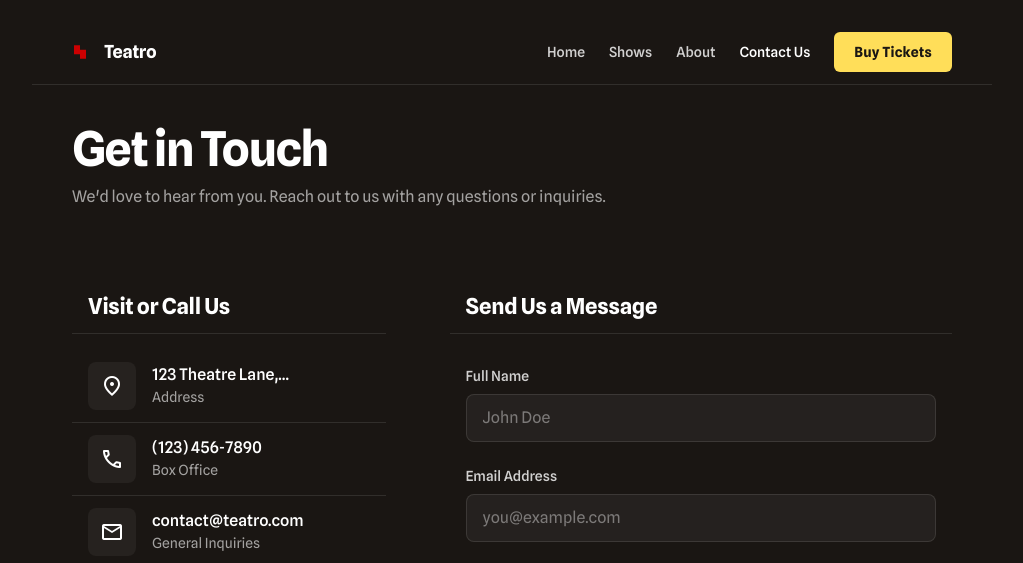
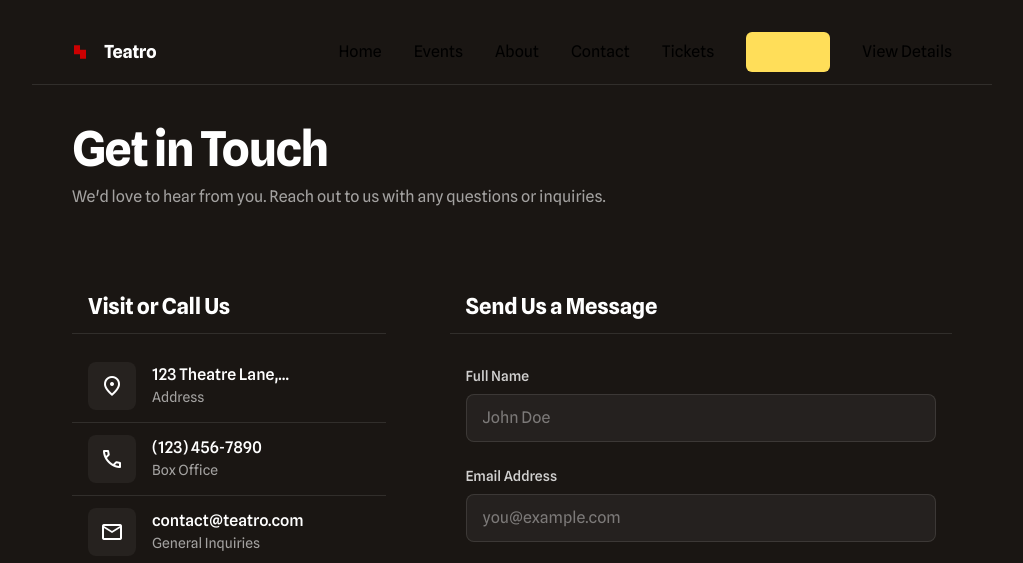
Before and after one commit to Park101219/pagina-Proyecto-2, a plain HTML site: page contactus.html in a window 1280 px wide. Shown: the top 563 px of the page, without its empty margins (128-1151 px from the left). Drawn offline with nearby package versions, Linux system fonts and the light colour scheme.

Commit message:
Update contactus.html

```diff
--- a/contactus.html
+++ b/contactus.html
@@ -51,17 +51,18 @@
 </div>
 <h2 class="text-white text-lg font-bold leading-tight tracking-[-0.015em]">Teatro</h2>
 </div>
-<nav class="hidden md:flex flex-1 justify-end items-center gap-6">
-<a class="text-white/80 hover:text-white text-sm font-medium leading-normal" href="#">Home</a>
-<a class="text-white/80 hover:text-white text-sm font-medium leading-normal" href="#">Shows</a>
-<a class="text-white/80 hover:text-white text-sm font-medium leading-normal" href="#">About</a>
-<a class="text-white text-sm font-medium leading-normal" href="#">Contact Us</a>
+<nav class="hidden md:flex items-center gap-8">
+  <a href="index.html">Home</a>
+  <a href="event.html">Events</a>
+  <a href="about.html">About</a>
+  <a href="contactus.html">Contact</a>
+  <a href="TicketFuncion.html">Tickets</a>
 <a class="flex min-w-[84px] max-w-[480px] cursor-pointer items-center justify-center overflow-hidden rounded-md h-10 px-5 bg-secondary hover:bg-secondary/90 text-background-dark text-sm font-bold leading-normal tracking-[0.015em] transition-colors duration-200" href="#">
-<span class="truncate">Buy Tickets</span>
+<a href="TicketFuncion.html">View Details</a>
 </a>
 </nav>
 <button class="md:hidden text-white">
-<span class="material-symbols-outlined text-3xl">menu</span>
+<a href="index.html">Back to Home</a>
 </button>
 </header>
 <main class="flex flex-col gap-10 md:gap-16 p-4 sm:p-6 lg:p-10">
@@ -142,13 +143,5 @@
 </div>
 </div>
 
-  <nav class="hidden md:flex items-center gap-8">
-    <a href="index.html">Home</a>
-    <a href="event.html">Events</a>
-    <a href="about.html">About</a>
-    <a href="contactus.html">Contact</a>
-    <a href="TicketFuncion.html">Tickets</a>
-  </nav>
-</header>
+
 </body></html>
-<header>
```
